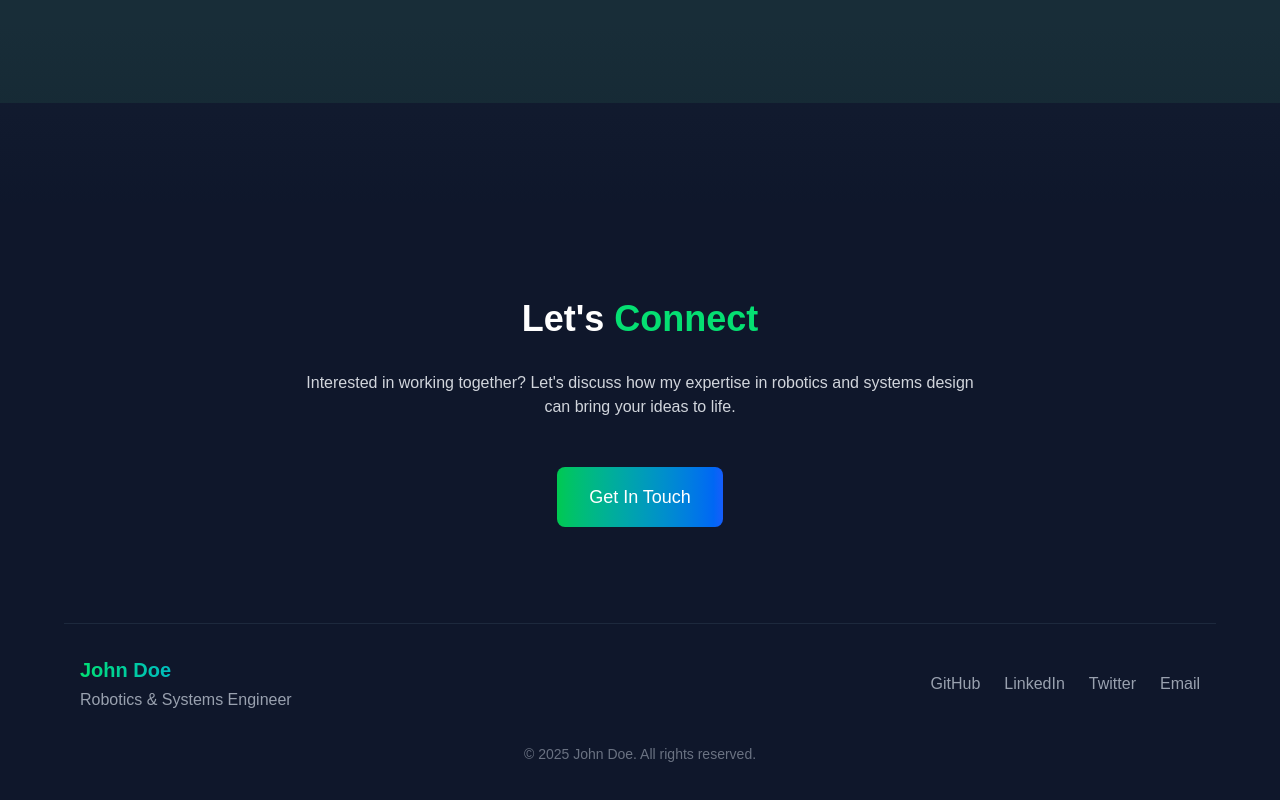
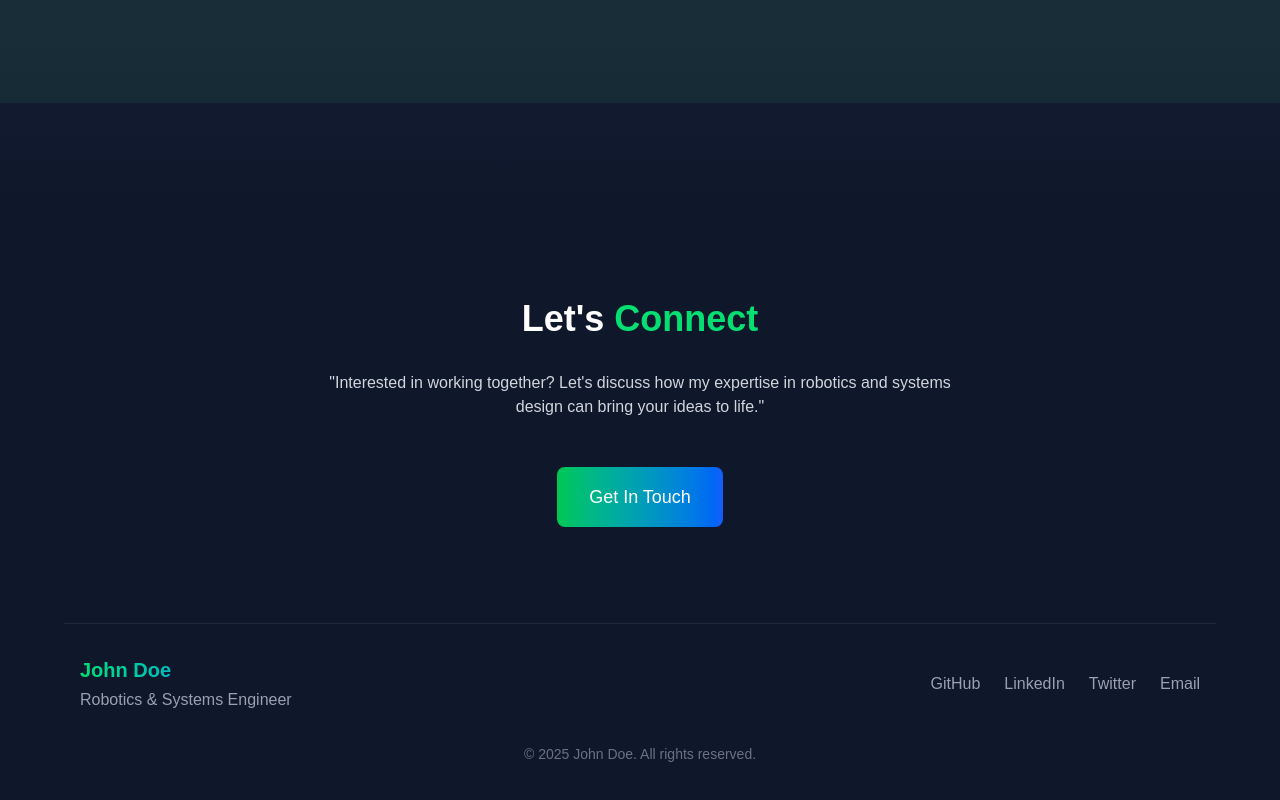
Before and after one commit to Sephew/sephew.github.io, a Next.js app: page / in a window 1280 px wide. Shown: the part 1933-2733 px from the top of the page. Built offline with nearby package versions, Linux system fonts and the light colour scheme.

Commit message:
added string quotations

```diff
--- a/app/page.tsx
+++ b/app/page.tsx
@@ -175,10 +175,10 @@ const ParallaxPortfolio = () => {
                 About <span className="text-green-400">Me</span>
               </h2>
               <p className="text-gray-300 mb-4">
-                I'm a systems engineer specializing in robotics and automation, with experience in designing and implementing cutting-edge solutions for industrial and research applications.
+                "I'm a systems engineer specializing in robotics and automation, with experience in designing and implementing cutting-edge solutions for industrial and research applications."
               </p>
               <p className="text-gray-300 mb-6">
-                My approach combines theoretical knowledge with practical implementation, ensuring that complex problems are solved with elegant and efficient systems.
+                "My approach combines theoretical knowledge with practical implementation, ensuring that complex problems are solved with elegant and efficient systems."
               </p>
               <div className="flex space-x-4">
                 <div className="bg-slate-800/50 border border-slate-700/50 rounded-lg p-4 flex-1">
@@ -245,7 +245,7 @@ const ParallaxPortfolio = () => {
             Let's <span className="text-green-400">Connect</span>
           </h2>
           <p className="text-gray-300 mb-12 max-w-2xl mx-auto">
-            Interested in working together? Let's discuss how my expertise in robotics and systems design can bring your ideas to life.
+            "Interested in working together? Let's discuss how my expertise in robotics and systems design can bring your ideas to life."
           </p>
           <button className="bg-gradient-to-r from-green-500 to-blue-600 px-8 py-4 rounded-lg font-medium text-lg">
             Get In Touch
```
